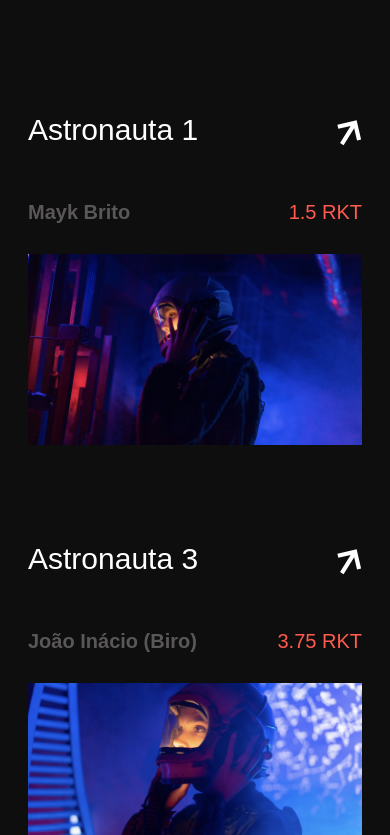
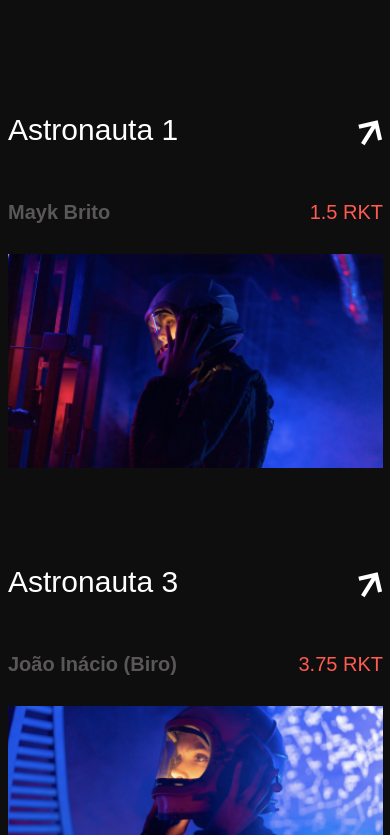
Before and after one commit to stardusteight-d4c/rocket-nfts, a React (Vite) app: page / in a window 390 px wide. Shown: the part 1429-2264 px from the top of the page. Built offline with nearby package versions, Linux system fonts and the light colour scheme.

Commit message:
responsividade large desktop

```diff
--- a/src/components/CardImg.tsx
+++ b/src/components/CardImg.tsx
@@ -9,10 +9,10 @@ type CardProps = {
 
 export default function CardImg(props: CardProps) {
   return (
-    <article className="group max-w-[375px] max-h-[338px] w-full cursor-pointer">
+    <article className="group min-w-[375px] min-h-[338px] w-full cursor-pointer">
       <div className="flex justify-between mb-11">
         <h1 className="text-3xl font-medium">{props.title}</h1>
-        <img src={arrowImg} className="pl-2 py-2"/>
+        <img src={arrowImg} className="py-2 pl-2"/>
       </div>
       <div className="flex justify-between mb-7">
         <span className="text-xl font-semibold text-black-100">{props.author}</span>
--- a/src/pages/Home.tsx
+++ b/src/pages/Home.tsx
@@ -96,7 +96,7 @@ function Home() {
         </aside>
 
         <div className="relative">
-          <div className="flex gap-32 2xl:gap-24 p-16 md:block 2xl:mt-auto 2xl:px-[13rem]">
+          <div className="flex gap-32 2xl:gap-24 p-16 md:block 2xl:p-12 2xl:px-[13rem]">
             <Fade bottom>
               <div>
                 <p className="text-lg mb-14 md:text-justify 2xl:text-xl">
@@ -131,7 +131,7 @@ function Home() {
             </Fade>
           </div>
           <Fade right>
-            <img src={banner2077} className="2xl:h-[380px] absolute bottom-0 block md:relative md:object-cover" />
+            <img src={banner2077} className="absolute bottom-0 block md:relative md:object-cover" />
           </Fade>
         </div>
       </section>
```
